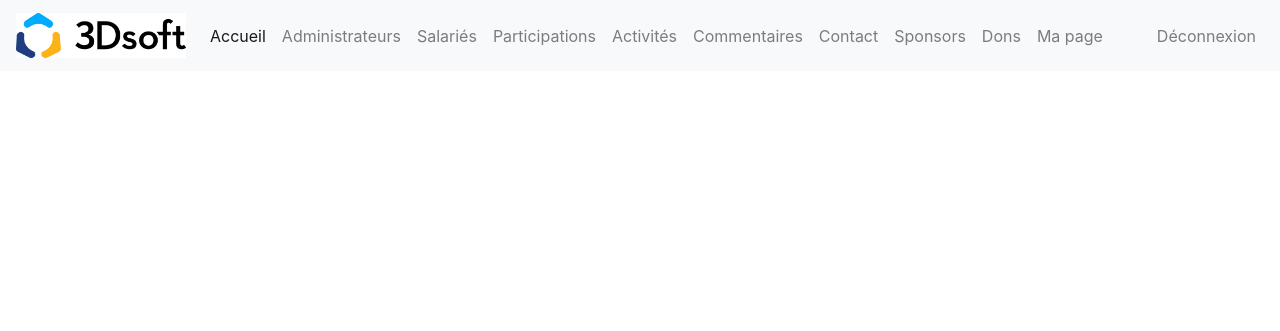
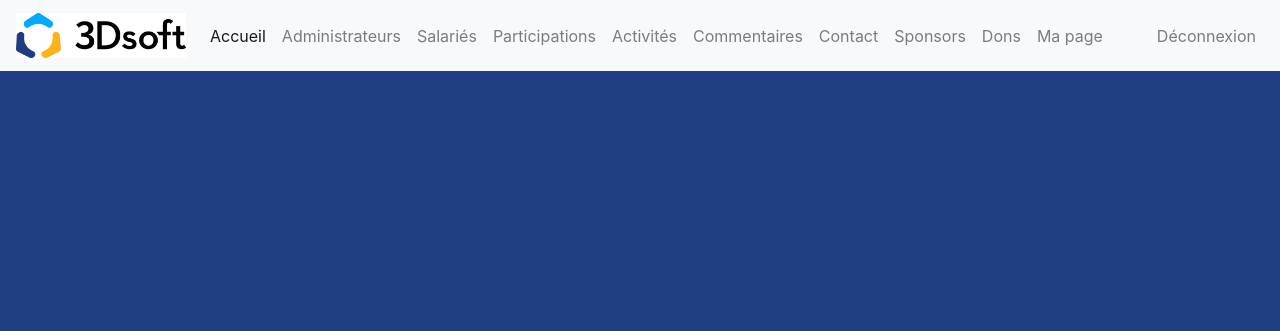
Before and after one commit to yobilyo/PPE_php_comite_entreprise, a PHP site: page /index.php?page=index in a window 1280 px wide. Shown: the top 331 px of the page. Run offline with PHP 8.4, Linux system fonts and the light colour scheme.

Commit message:
ptite folie (non)

```diff
--- a/index.php
+++ b/index.php
@@ -14,6 +14,7 @@
     <script src="https://cdnjs.cloudflare.com/ajax/libs/popper.js/1.14.3/umd/popper.min.js" integrity="sha384-ZMP7rVo3mIykV+2+9J3UJ46jBk0WLaUAdn689aCwoqbBJiSnjAK/l8WvCWPIPm49" crossorigin="anonymous"></script>
         <link rel="stylesheet" href="https://stackpath.bootstrapcdn.com/bootstrap/4.1.3/css/bootstrap.min.css" integrity="sha384-MCw98/SFnGE8fJT3GXwEOngsV7Zt27NXFoaoApmYm81iuXoPkFOJwJ8ERdknLPMO" crossorigin="anonymous">
     <script src="https://stackpath.bootstrapcdn.com/bootstrap/4.1.3/js/bootstrap.min.js" integrity="sha384-ChfqqxuZUCnJSK3+MXmPNIyE6ZbWh2IMqE241rYiqJxyMiZ6OW/JmZQ5stwEULTy" crossorigin="anonymous"></script>
+    <link rel="stylesheet" href="lib/css/style.css">
 
     <script src="lib/js/helpers.js"></script>
 </head>
--- a/lib/css/style.css
+++ b/lib/css/style.css
@@ -0,0 +1,3 @@
+body {
+    background-color: #1F3D80;
+}
```
